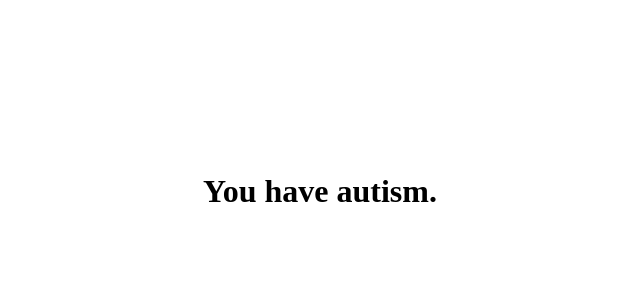
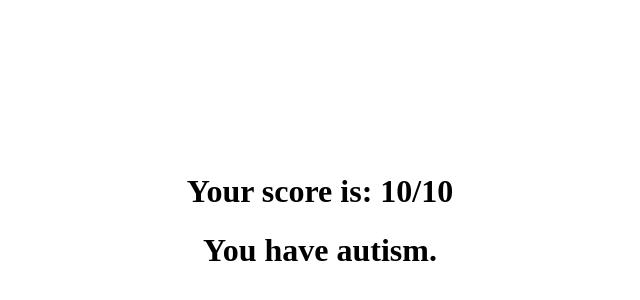
Before and after one commit to DreadedCo/Public, a plain HTML site: page Autism/autism.html in a window 1280 px wide. Shown: the part 36-336 px from the top of the page, without its empty margins (320-960 px from the left). Drawn offline with Linux system fonts and the light colour scheme.

Commit message:
Update autism.html

```diff
--- a/Autism/autism.html
+++ b/Autism/autism.html
@@ -6,6 +6,7 @@
 <body>
 
 <br><br><br><br><br><br><br><br><br><br>
+<h1 align="center">Your score is: 10/10</h1>
 <h1 align="center">You have autism.</h1>
 
 </body>
```
